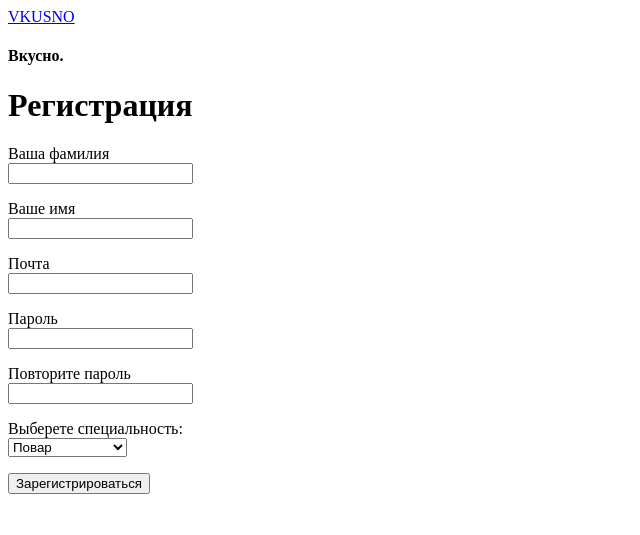
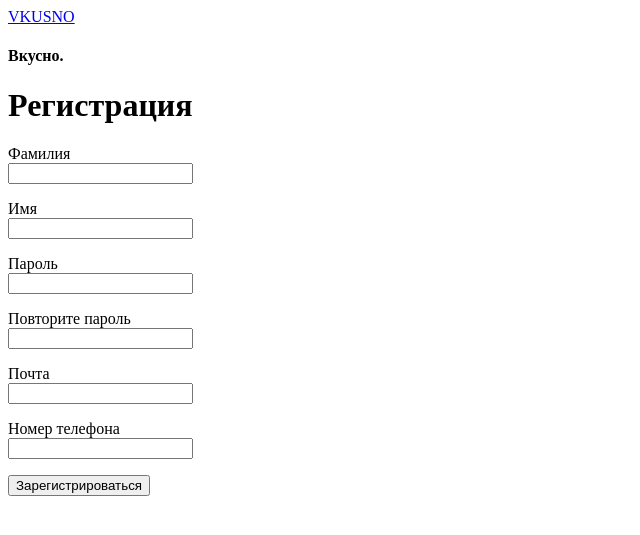
Before and after one commit to flottiee/vkusno, a Flask app: page /auth/register in a window 1280 px wide. Shown: the top 535 px of the page, without its empty margins (0-640 px from the left). Run offline with Flask 3, Linux system fonts and the light colour scheme.

Commit message:
start modified registration

```diff
--- a/app/forms/register_form.py
+++ b/app/forms/register_form.py
@@ -1,16 +1,13 @@
 from flask_wtf import FlaskForm
-from wtforms import PasswordField, StringField, SubmitField, EmailField, SelectField
+from wtforms import PasswordField, StringField, SubmitField, EmailField, TelField
 from wtforms.validators import DataRequired
 
 
 class RegisterForm(FlaskForm):
-    surname = StringField('Ваша фамилия', validators=[DataRequired()])
-    name = StringField('Ваше имя', validators=[DataRequired()])
+    surname = StringField('Фамилия')
+    name = StringField('Имя', validators=[DataRequired()])
     password = PasswordField('Пароль', validators=[DataRequired()])
     password_again = PasswordField('Повторите пароль', validators=[DataRequired()])
     email = EmailField('Почта', validators=[DataRequired()])
-    speciality = SelectField("Выберете специальность:", choices=[('chef', 'Повар'), ('courier', 'курьер'),
-                                                                 ('customer', 'Клиент'), ('admin', 'Администратор'),
-                                                                 ('programmer', 'Разработчик')],
-                             validators=[DataRequired()])
+    phone = TelField('Номер телефона', validators=[DataRequired()])
     submit = SubmitField('Зарегистрироваться')
--- a/app/routes/auth.py
+++ b/app/routes/auth.py
@@ -21,8 +21,7 @@ def register():
 
         user = User(surname=form.surname.data,
                     name=form.name.data,
-                    email=form.email.data,
-                    speciality=form.speciality.data
+                    email=form.email.data
                     )
         user.set_password(form.password.data)
         db_sess.add(user)
--- a/templates/index.html
+++ b/templates/index.html
@@ -8,6 +8,7 @@
     <p>
         <a class="btn btn-primary " href="/auth/register">Зарегистрироваться</a>
         <a class="btn btn-success" href="/auth/login">Войти</a>
+        <a class="btn btn-success" href="/auth/worker">Я работник</a>
     </p>
 {% endif %}
 {% endblock %}
--- a/templates/register.html
+++ b/templates/register.html
@@ -23,15 +23,6 @@
             {% endfor %}
         </p>
         <p>
-            {{ form.email.label }}<br>
-            {{ form.email(class="form-control", type="email") }}<br>
-            {% for error in form.email.errors %}
-                <div class="alert alert-danger" role="alert">
-                    {{ error }}
-                </div>
-            {% endfor %}
-        </p>
-        <p>
             {{ form.password.label }}<br>
             {{ form.password(class="form-control", type="password") }}<br>
             {% for error in form.password.errors %}
@@ -50,9 +41,18 @@
             {% endfor %}
         </p>
         <p>
-            {{ form.speciality.label }}<br>
-            {{ form.speciality(class="form-control", type="text") }}<br>
-            {% for error in form.speciality.errors %}
+            {{ form.email.label }}<br>
+            {{ form.email(class="form-control", type="email") }}<br>
+            {% for error in form.email.errors %}
+                <div class="alert alert-danger" role="alert">
+                    {{ error }}
+                </div>
+            {% endfor %}
+        </p>
+        <p>
+            {{ form.phone.label }}<br>
+            {{ form.phone(class="form-control", type="tel") }}<br>
+            {% for error in form.phone.errors %}
                 <div class="alert alert-danger" role="alert">
                     {{ error }}
                 </div>
```
Also changed, not shown: app/models/users.py (+3 -4 lines), instance/db/vkusno.db.
